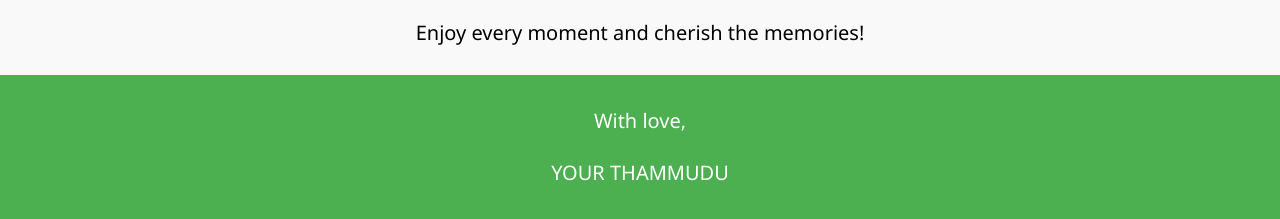
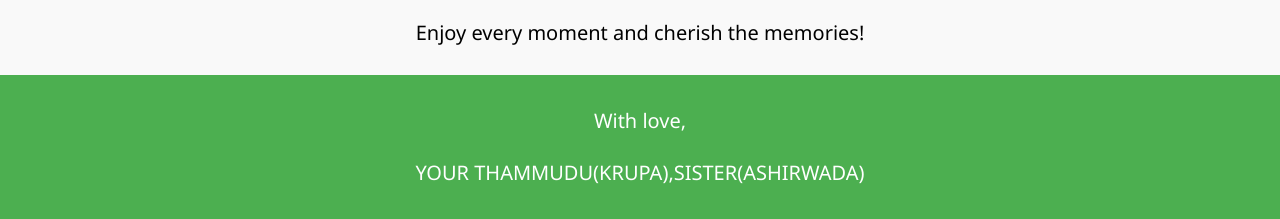
Before and after one commit to Krupakarmadem/suprise, a plain HTML site: page index.html in a window 1280 px wide. Shown: the part 581-800 px from the top of the page. Drawn offline with Linux system fonts and the light colour scheme.

Commit message:
Update index.html

```diff
--- a/index.html
+++ b/index.html
@@ -70,7 +70,7 @@
     </main>
     <footer id="footer">
         <p>With love,</p>
-        <p>YOUR THAMMUDU</p>
+        <p>YOUR THAMMUDU(KRUPA),SISTER(ASHIRWADA)</p>
     </footer>
 
     <audio autoplay>
```
